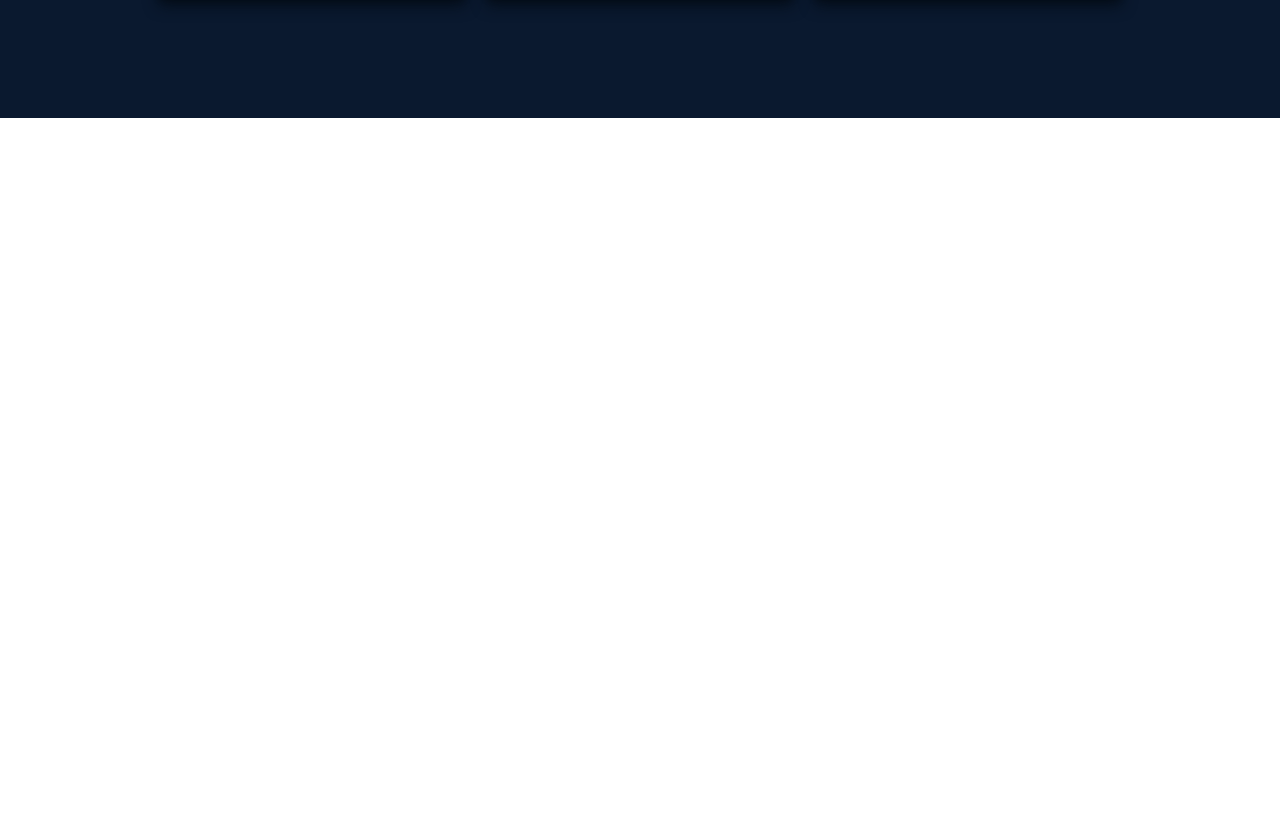
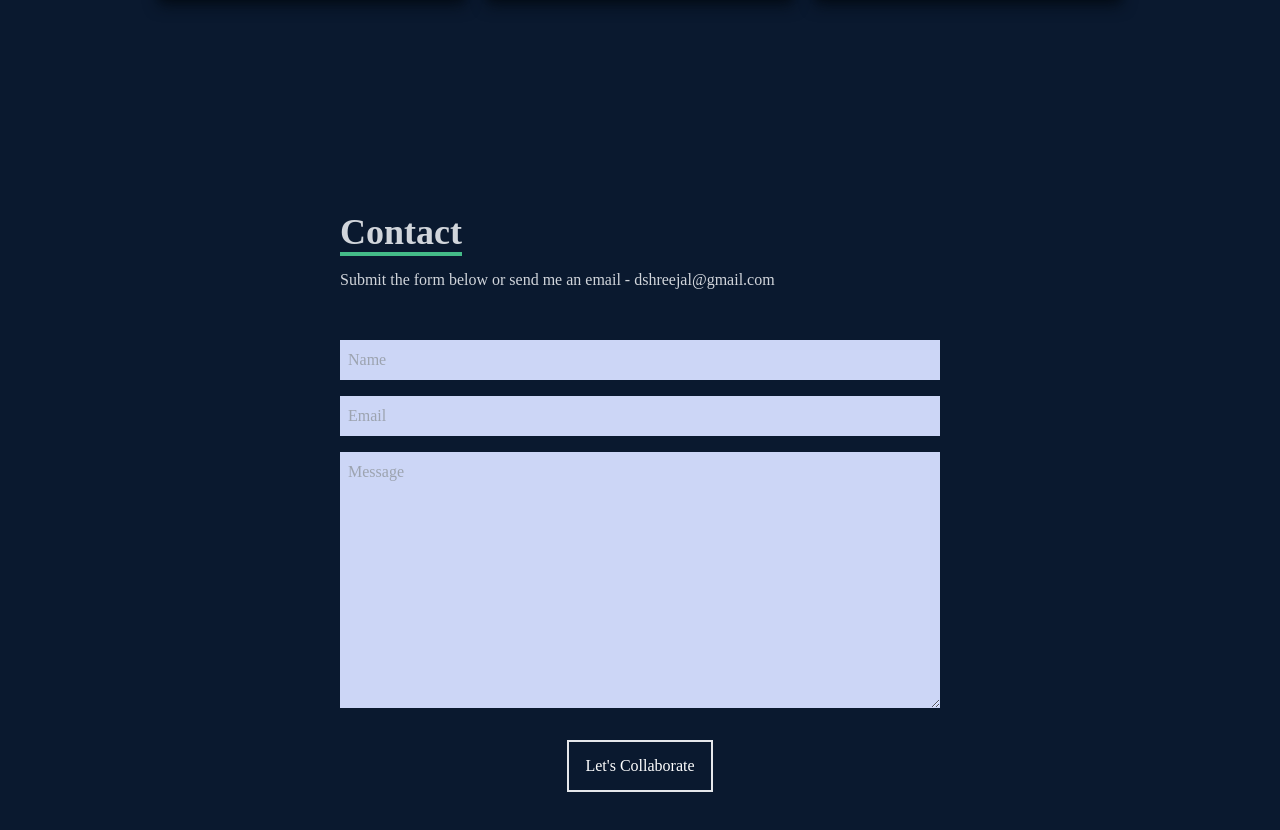
Before and after one commit to Shreejal10/React-Portfolio, a React (Create React App) app: page /contact in a window 1280 px wide. Shown: the part 3082-3912 px from the top of the page. Before the commit the page ends 3200 px from the top, so only its background shows below. Built offline with nearby package versions, Linux system fonts and the light colour scheme.

Commit message:
Contact component

```diff
--- a/src/App.js
+++ b/src/App.js
@@ -3,6 +3,7 @@ import Home from "./components/Home";
 import Navbar from "./components/Navbar";
 import Skills from "./components/Skills";
 import Projects from "./components/Projects";
+import Contact from "./components/Contact";
 
 
 
@@ -14,6 +15,7 @@ function App() {
       <About />
       <Skills />
       <Projects />
+      <Contact />
     </div>
   );
 }
--- /dev/null
+++ b/src/components/Contact.jsx
@@ -0,0 +1,22 @@
+import React from 'react'
+
+function Contact() {
+    return (
+        <div name='contact' className='w-full h-screen bg-[#0a192f] flex justify-center items-center p-4'>
+            <form action="" className='flex flex-col max-w-[600px] w-full mx-4'>
+                <div className='pb-8'>
+                    <p className='text-4xl font-bold inline border-b-4 border-[#44BB88] text-gray-300'>Contact</p>
+                    <p className='text-gray-300 py-4'>Submit the form below or send me an email - dshreejal@gmail.com</p>
+                </div>
+                <input type="text" placeholder='Name' name="name"
+                    className='bg-[#ccd6f6] p-2' />
+                <input type="email" placeholder='Email' name="email" className='my-4 p-2 bg-[#ccd6f6]' />
+                <textarea name="message" placeholder='Message' rows="10" className='bg-[#ccd6f6] p-2'></textarea>
+                <button className='text-white border-2 hover:bg-[#44BB88] hover:border-[#44BB88] px-4 py-3 my-8 mx-auto flex items-center' >Let's Collaborate</button>
+            </form>
+
+        </div>
+    )
+}
+
+export default Contact
```
